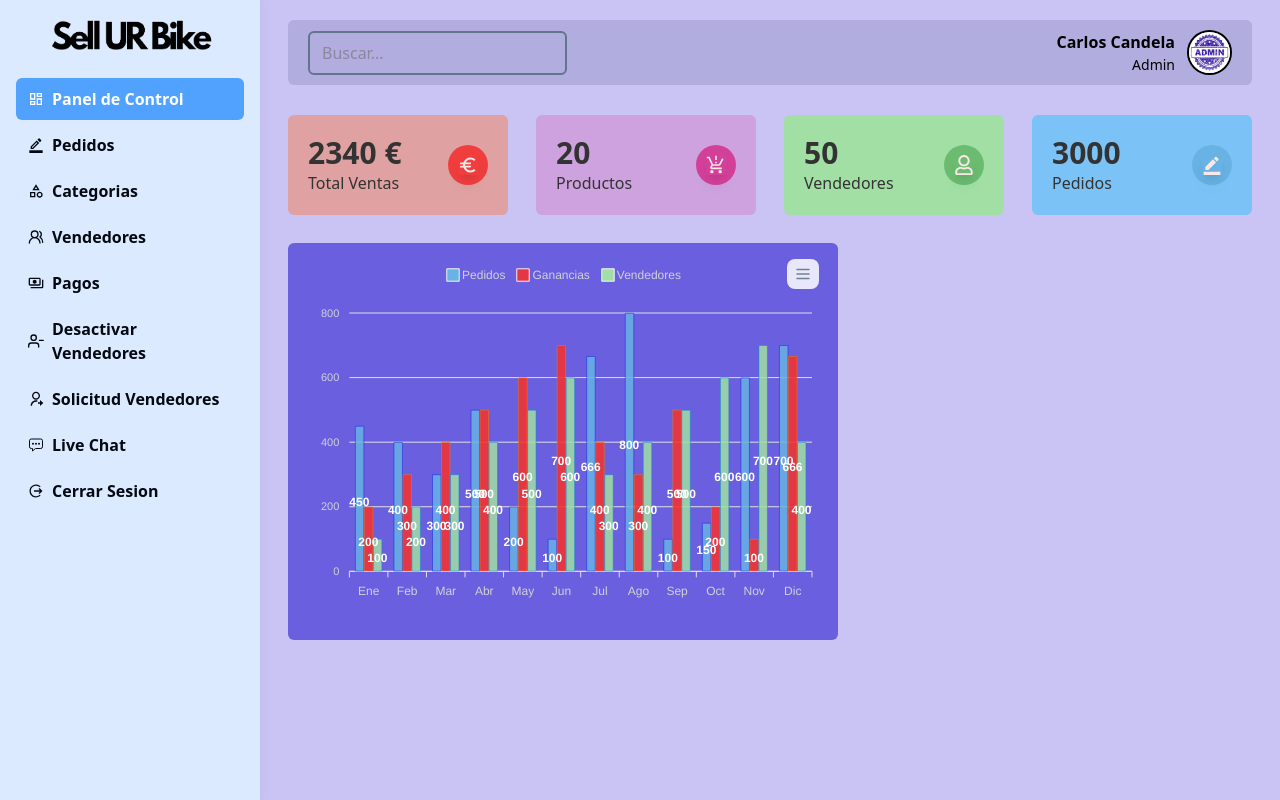
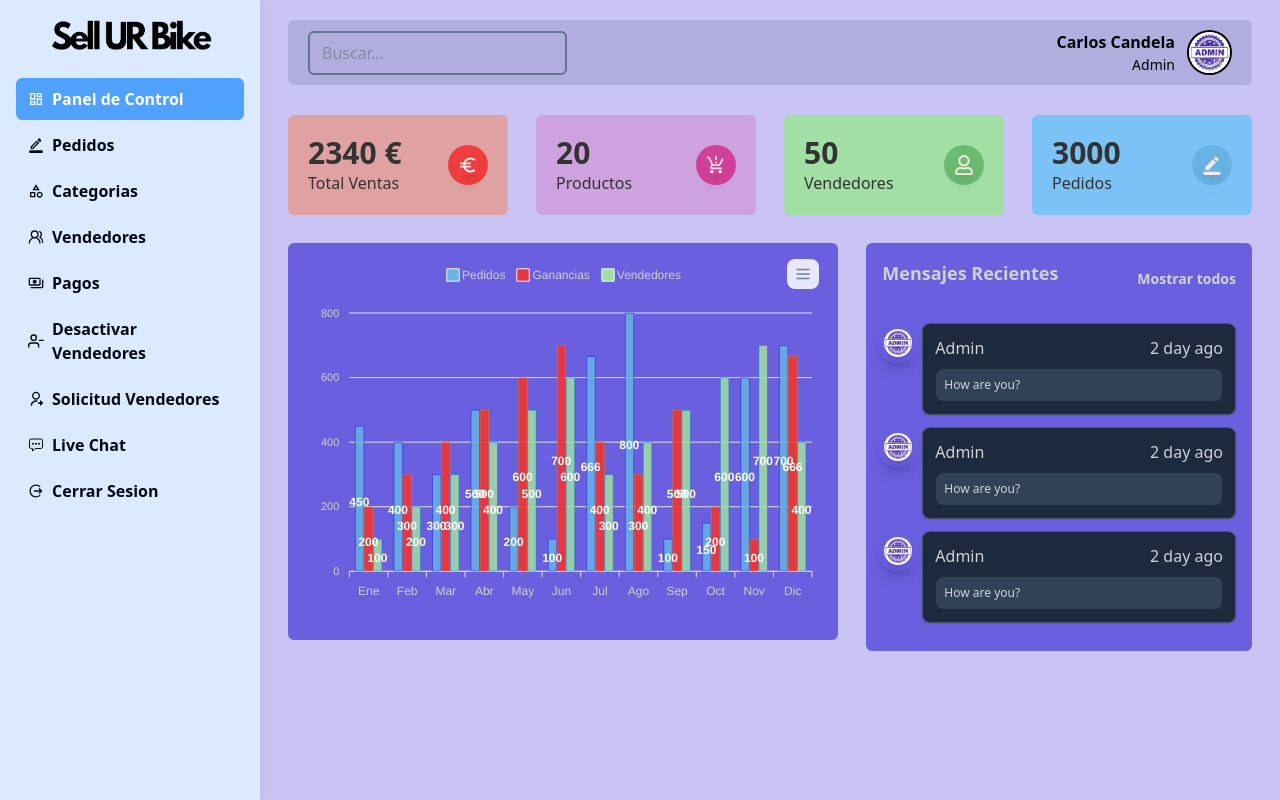
Before and after one commit to Carlos-Candela/sellurbike, a React (Vite) app in the folder dashboard/: page /admin/dashboard in a window 1280 px wide. Built offline with nearby package versions, Linux system fonts and the light colour scheme.

Commit message:
Desing recent messages

```diff
--- a/dashboard/src/views/admin/AdminDashboard.jsx
+++ b/dashboard/src/views/admin/AdminDashboard.jsx
@@ -1,17 +1,17 @@
-import React from 'react';
+import React from "react";
 import { MdOutlineEuro } from "react-icons/md";
 import { MdOutlineProductionQuantityLimits } from "react-icons/md";
 import { FaRegUser } from "react-icons/fa";
 import { MdBorderColor } from "react-icons/md";
 import Chart from "react-apexcharts";
+import { Link } from "react-router-dom";
 
-const AdminDashboard = ()=> {
-
+const AdminDashboard = () => {
   const state = {
     series: [
       {
         name: "Pedidos",
-                data: [450, 400, 300, 500, 200, 100, 666,800,100,150,600,700],
+        data: [450, 400, 300, 500, 200, 100, 666, 800, 100, 150, 600, 700],
       },
       {
         name: "Ganancias",
@@ -23,27 +23,40 @@ const AdminDashboard = ()=> {
       },
     ],
     options: {
-            colors: ['#68b2e4', '#f33232e2', '#a1dfa5'],
+      colors: ["#68b2e4", "#f33232e2", "#a1dfa5"],
       plotOptions: {
         radius: 30,
       },
       chart: {
-                background: 'transparent',
-                foreColor: '#d0d2d6',
+        background: "transparent",
+        foreColor: "#d0d2d6",
       },
       stroke: {
         show: true,
-                curve: ['smooth', 'straight', 'stepline'],
-                lineCap: 'butt',
-                colors: ['#181ee8', '#f57c00', '#0288d1'],
+        curve: ["smooth", "straight", "stepline"],
+        lineCap: "butt",
+        colors: ["#181ee8", "#f57c00", "#0288d1"],
         width: 0.5,
         dashArray: 0,
       },
       xaxis: {
-                categories: ['Ene', 'Feb', 'Mar', 'Abr', 'May', 'Jun', 'Jul', 'Ago', 'Sep', 'Oct', 'Nov', 'Dic'],
+        categories: [
+          "Ene",
+          "Feb",
+          "Mar",
+          "Abr",
+          "May",
+          "Jun",
+          "Jul",
+          "Ago",
+          "Sep",
+          "Oct",
+          "Nov",
+          "Dic",
+        ],
       },
       legend: {
-                position: 'top',
+        position: "top",
       },
       responsive: [
         {
@@ -63,59 +76,130 @@ const AdminDashboard = ()=> {
     },
   };
   return (
-        <div className='px-2 md:px-7 py-5'>
-            <div className='w-full grid grid-cols-1 sm:grid-cols-2 md:grid-cols-2 lg:grid-cols-4 gap-7'>
-                <div className='flex justify-between items-center p-5 bg-[#dfa1a1] rounded-md gap-3'>
-                    <div className='flex flex-col justify-start items-start text-[#343333]'>
-                        <h2 className='text-3xl font-bold'>2340 €</h2>
-                        <span className='text-md font-medium'>Total Ventas</span>
+    <div className="px-2 md:px-7 py-5">
+      <div className="w-full grid grid-cols-1 sm:grid-cols-2 md:grid-cols-2 lg:grid-cols-4 gap-7">
+        <div className="flex justify-between items-center p-5 bg-[#dfa1a1] rounded-md gap-3">
+          <div className="flex flex-col justify-start items-start text-[#343333]">
+            <h2 className="text-3xl font-bold">2340 €</h2>
+            <span className="text-md font-medium">Total Ventas</span>
           </div>
-                    <div className='w-[40px] h-[40px] rounded-full  bg-[#f33232e2] flex justify-center items-center text-xl'>
-                        <MdOutlineEuro className='text-[#fae8e8] shadow-lg' />
+          <div className="w-[40px] h-[40px] rounded-full  bg-[#f33232e2] flex justify-center items-center text-xl">
+            <MdOutlineEuro className="text-[#fae8e8] shadow-lg" />
           </div>
         </div>
-                <div className='flex justify-between items-center p-5 bg-[#cea1df] rounded-md gap-3'>
-                    <div className='flex flex-col justify-start items-start text-[#343333]'>
-                        <h2 className='text-3xl font-bold'>20</h2>
-                        <span className='text-md font-medium'>Productos</span>
+        <div className="flex justify-between items-center p-5 bg-[#cea1df] rounded-md gap-3">
+          <div className="flex flex-col justify-start items-start text-[#343333]">
+            <h2 className="text-3xl font-bold">20</h2>
+            <span className="text-md font-medium">Productos</span>
           </div>
-                    <div className='w-[40px] h-[40px] rounded-full bg-[#d53492e2] flex justify-center items-center text-xl'>
-                        <MdOutlineProductionQuantityLimits className='text-[#fae8e8] shadow-lg' />
+          <div className="w-[40px] h-[40px] rounded-full bg-[#d53492e2] flex justify-center items-center text-xl">
+            <MdOutlineProductionQuantityLimits className="text-[#fae8e8] shadow-lg" />
           </div>
         </div>
-                <div className='flex justify-between items-center p-5 bg-[#a1dfa5] rounded-md gap-3'>
-                    <div className='flex flex-col justify-start items-start text-[#343333]'>
-                        <h2 className='text-3xl font-bold'>50</h2>
-                        <span className='text-md font-medium'>Vendedores</span>
+        <div className="flex justify-between items-center p-5 bg-[#a1dfa5] rounded-md gap-3">
+          <div className="flex flex-col justify-start items-start text-[#343333]">
+            <h2 className="text-3xl font-bold">50</h2>
+            <span className="text-md font-medium">Vendedores</span>
           </div>
-                    <div className='w-[40px] h-[40px] rounded-full bg-[#6bbc71] flex justify-center items-center text-xl'>
-                        <FaRegUser className='text-[#fae8e8] shadow-lg' />
+          <div className="w-[40px] h-[40px] rounded-full bg-[#6bbc71] flex justify-center items-center text-xl">
+            <FaRegUser className="text-[#fae8e8] shadow-lg" />
           </div>
         </div>
-                <div className='flex justify-between items-center p-5 bg-[#7bc3f6] rounded-md gap-3'>
-                    <div className='flex flex-col justify-start items-start text-[#343333]'>
-                        <h2 className='text-3xl font-bold'>3000</h2>
-                        <span className='text-md font-medium'>Pedidos </span>
+        <div className="flex justify-between items-center p-5 bg-[#7bc3f6] rounded-md gap-3">
+          <div className="flex flex-col justify-start items-start text-[#343333]">
+            <h2 className="text-3xl font-bold">3000</h2>
+            <span className="text-md font-medium">Pedidos </span>
           </div>
-                    <div className='w-[40px] h-[40px] rounded-full  bg-[#68b2e4] flex justify-center items-center text-xl'>
-                        <MdBorderColor className='text-[#fae8e8] shadow-lg' />
+          <div className="w-[40px] h-[40px] rounded-full  bg-[#68b2e4] flex justify-center items-center text-xl">
+            <MdBorderColor className="text-[#fae8e8] shadow-lg" />
           </div>
         </div>
       </div>
 
-            <div className='w-full flex flex-wrap mt-7'>
-                <div className='w-full lg:w-7/12 lg:pr-3'>
-                    <div className='w-full bg-[#6a5fdf] p-4 rounded-md'>
-                        <Chart options={state.options} series={state.series} type='bar' height={350} />
+      <div className="w-full flex flex-wrap mt-7">
+        <div className="w-full lg:w-7/12 lg:pr-3">
+          <div className="w-full bg-[#6a5fdf] p-4 rounded-md">
+            <Chart
+              options={state.options}
+              series={state.series}
+              type="bar"
+              height={350}
+            />
           </div>
         </div>
-
+        <div className="w-full lg:w-5/12 lg:pl-4 mt-6 lg:mt-0">
+          <div className="w-full bg-[#6a5fdf] p-4 rounded-md text-[#d0d2d6]">
+            <div className="flex justify-between items-center">
+              <h2 className="text-lg font-semibold text-[#d0d2d6] pb-3">
+                Mensajes Recientes
+              </h2>
+              <Link className="font-semibold text-sm text-[#d0d2d6]">
+                Mostrar todos
+              </Link>
             </div>
-            <div>
-
+            <div className="flex flex-col gap-2 pt-6 text-[#d0d2d6]">
+              <ol className="relative  ml-4">
+                <li className="mb-3 ml-6">
+                  <div className="absolute -left-5 shadow-lg justify-center items-center w-10 h-10 p-[6px] bg-[#6a5fdf] rounded-full z-10">
+                    <img
+                      className="w-full rounded-full h-full shadow-lg"
+                      src="http://localhost:5173/images/admin.jpg"
+                      alt=""
+                    />
+                  </div>
+                  <div className="p-3 bg-slate-800 border rounded-lg border-slate-600 shadow-sm">
+                    <div className="flex justify-between items-center mb-2">
+                      <Link>Admin</Link>
+                      <time> 2 day ago</time>
+                    </div>
+                    <div className="p-2 text-xs font-normal bg-slate-700 rounded-lg border border-slate-800">
+                      How are you?
+                    </div>
+                  </div>
+                </li>
+                <li className="mb-3 ml-6">
+                  <div className="absolute -left-5 shadow-lg justify-center items-center w-10 h-10 p-[6px] bg-[#6a5fdf] rounded-full z-10">
+                    <img
+                      className="w-full rounded-full h-full shadow-lg"
+                      src="http://localhost:5173/images/admin.jpg"
+                      alt=""
+                    />
+                  </div>
+                  <div className="p-3 bg-slate-800 border rounded-lg border-slate-600 shadow-sm">
+                    <div className="flex justify-between items-center mb-2">
+                      <Link>Admin</Link>
+                      <time> 2 day ago</time>
+                    </div>
+                    <div className="p-2 text-xs font-normal bg-slate-700 rounded-lg border border-slate-800">
+                      How are you?
+                    </div>
+                  </div>
+                </li>
+                <li className="mb-3 ml-6">
+                  <div className="absolute -left-5 shadow-lg justify-center items-center w-10 h-10 p-[6px] bg-[#6a5fdf] rounded-full z-10">
+                    <img
+                      className="w-full rounded-full h-full shadow-lg"
+                      src="http://localhost:5173/images/admin.jpg"
+                      alt=""
+                    />
+                  </div>
+                  <div className="p-3 bg-slate-800 border rounded-lg border-slate-600 shadow-sm">
+                    <div className="flex justify-between items-center mb-2">
+                      <Link>Admin</Link>
+                      <time> 2 day ago</time>
+                    </div>
+                    <div className="p-2 text-xs font-normal bg-slate-700 rounded-lg border border-slate-800">
+                      How are you?
+                    </div>
+                  </div>
+                </li>
+              </ol>
+            </div>
+          </div>
+        </div>
       </div>
     </div>
   );
-}
+};
 
 export default AdminDashboard;
```
Lines whose indentation alone changed are shown as unchanged.
